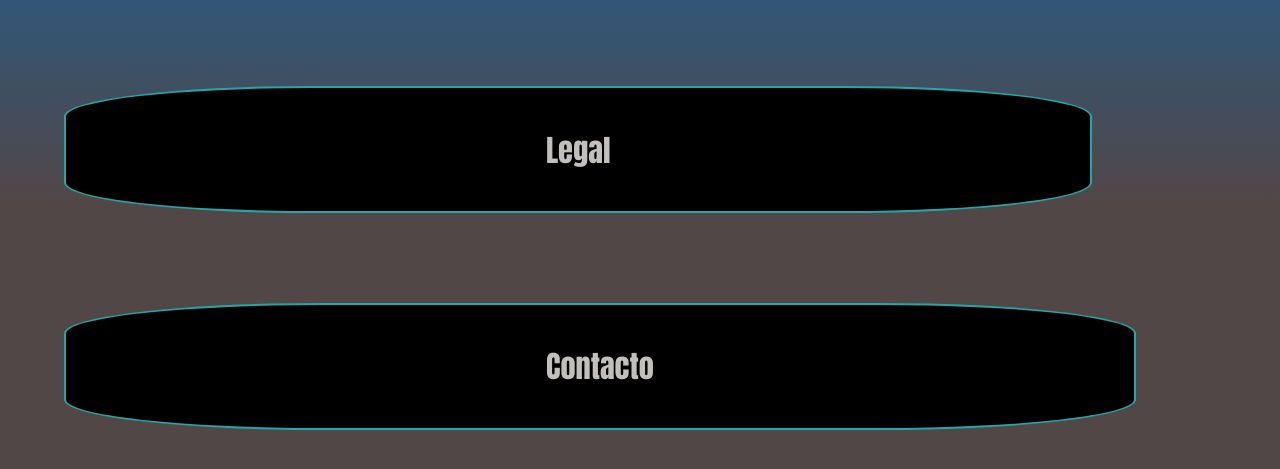
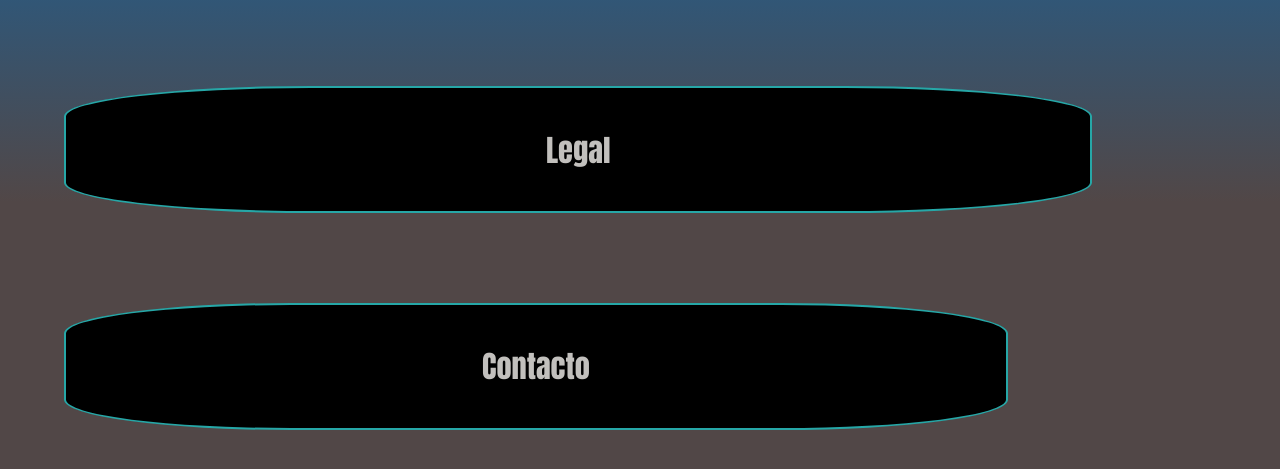
Before and after one commit to learncontenido/novedades, a plain HTML site: page index.html in a window 1280 px wide. Shown: the part 750-1219 px from the top of the page. Drawn offline with Linux system fonts and the light colour scheme.

Commit message:
Add files via upload

```diff
--- a/index.html
+++ b/index.html
@@ -22,8 +22,9 @@
 		}
 
 
-		a{
 
+
+		.un{
 			color: rgb(194, 192, 189);
 
 			background: rgb(0, 0, 0);
@@ -45,7 +46,7 @@
 
 		font-size:190%;
 		}
-		input{
+		.dos{
 			color: rgb(194, 192, 189);
 
 			background: rgb(0, 0, 0);
@@ -67,6 +68,33 @@ text-decoration: none;
 
 		font-size:190%;
 		}
+		input{
+			text-align:center ;
+		}
+
+		.tres{
+			color: rgb(194, 192, 189);
+
+			background: rgb(0, 0, 0);
+
+
+			padding:3% 32.5%;
+			text-align:center;
+			margin:7% 5%;
+			font-family:Impact, Haettenschweiler, 'Arial Narrow Bold', sans-serif;
+
+
+            display:block;
+
+            border-radius:24%;
+
+			border: 2px solid rgb(38, 167, 167);
+
+			text-decoration: none;
+
+		font-size:190%;
+		}
+
 	</style>
 	</head>
 
@@ -76,11 +104,11 @@ font-size:190%;
 		</div>
 
 		<ul>
-			<li><a  href="deLearn.html">deLearn++</a></li>
-			<li><a  href="https://play.google.com/store/apps/details?id=com.fullejercicios04.math">obtener version actual</a></li>
-			<li><a  href="privacy.html">Politica de Privacidad</a></li>
-			<input type="button" onclick="alerta1()" value="Legal">
-			<input type="button" onclick="alerta2()" value="Contacto">
+			<li><a class="un" href="deLearn.html">deLearn++</a></li>
+			<li><a class="un" href="https://play.google.com/store/apps/details?id=com.fullejercicios04.math">obtener version actual</a></li>
+			<li><a class="un" href="privacy.html">Politica de Privacidad</a></li>
+			<input class="dos" type="button" onclick="alerta1()" value="Legal">
+			<input class="tres" type="button" onclick="alerta2()" value="Contacto">
 		</ul>
         <script>
 			function alerta1(){
```
Lines whose indentation alone changed are shown as unchanged.
